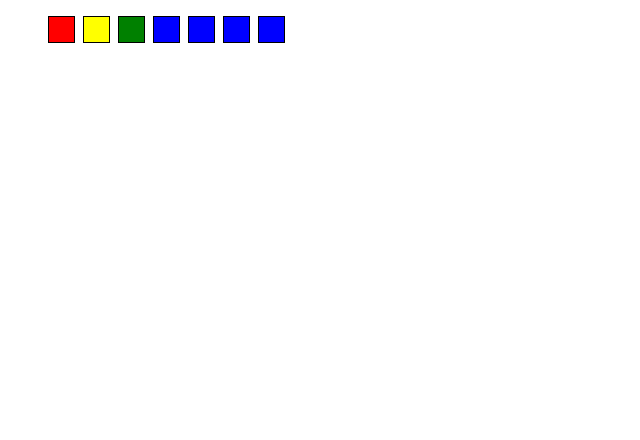
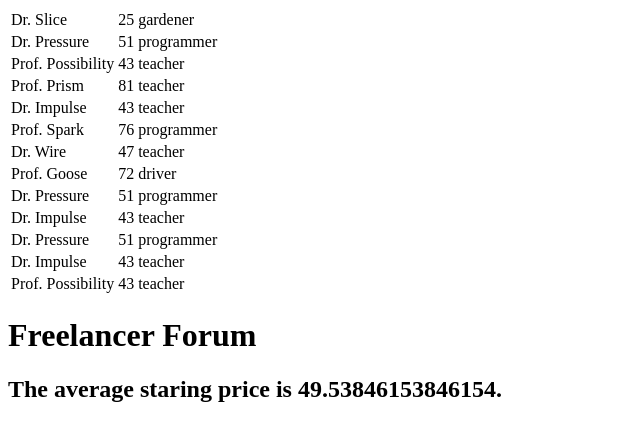
Before and after one commit to EzraDonner/Unit2.FreelancerForum, a plain HTML site: page index.html in a window 1280 px wide. Shown: the whole page, without its empty margins (0-640 px from the left). Drawn offline with Linux system fonts and the light colour scheme.

Commit message:
Tuesday afternoon

```diff
--- a/index.html
+++ b/index.html
@@ -8,7 +8,7 @@
     <script src="index.js" defer></script>
   </head>
   <body>
-    <ul id="squares"></ul>
+    <table id="freelancers"></table>
     <!-- TODO: Add a second <ul> for circles -->
   </body>
 </html>
--- a/index.js
+++ b/index.js
@@ -1,31 +1,37 @@
-// === State ===
-// Here, we define variables for the data that our program needs to remember.
-// We call this data "state" because it represents the state of our program.
-// This is also where we define functions to modify the state.
-
-// TODO: Add support for more colors
-const colors = ["red", "green", "blue"];
-const sizes = ["small", "medium", "large"];
-const maxShapes = 10;
-const shapes = [
-  {
-    color: "red",
-    size: "small",
-  },
-  {
-    color: "yellow",
-    size: "small",
-  },
+const freelancers = [
+  { name: "Dr. Slice", price: 25, occupation: "gardener" },
+  { name: "Dr. Pressure", price: 51, occupation: "programmer" },
+  { name: "Prof. Possibility", price: 43, occupation: "teacher" },
+  { name: "Prof. Prism", price: 81, occupation: "teacher" },
+  { name: "Dr. Impulse", price: 43, occupation: "teacher" },
+  { name: "Prof. Spark", price: 76, occupation: "programmer" },
+  { name: "Dr. Wire", price: 47, occupation: "teacher" },
+  { name: "Prof. Goose", price: 72, occupation: "driver" },
 ];
 
+const init = () => {
+  const h1 = document.createElement("h1");
+  h1.innerText = "Freelancer Forum";
+  document.body.append(h1);
+
+  const h2 = document.createElement("h2");
+  h2.innerText = `The average staring price is`;
+  document.body.append(h2);
+
+  const nameHeader = document.createElement("h1");
+};
+
+init();
+
 /** Adds a shape with random properties to the `shapes` array */
-function addShape() {
-  const color = colors[Math.floor(Math.random() * colors.length)];
+function addFreelancer() {
+  const freelancer =
+    freelancers[Math.floor(Math.random() * freelancers.length)];
 
   // TODO: Randomize the size of the shape
   const size = "small";
 
-  shapes.push({ color, size });
+  freelancers.push(freelancer);
 }
 
 // === Render ===
@@ -33,16 +39,28 @@ function addShape() {
 // In this section, we define the functions to render state.
 
 /** Updates the DOM to reflect the current state. */
+function sum(arr) {
+  let price = 0;
+  for (let i = 1; i < arr.length; i++) {
+    price += arr[i].price;
+  }
+  return price;
+}
+
 function render() {
-  // Render the squares
-  const squareList = document.querySelector("#squares");
-  const squareElements = shapes.map((shape) => {
-    const squareElement = document.createElement("li");
-    squareElement.classList.add(shape.color, shape.size);
-    return squareElement;
+  // Render the freelancers
+  const freelancerList = document.querySelector("#freelancers");
+  const freelancerElements = freelancers.map((freelancer) => {
+    const freelancerElement = document.createElement("tr");
+    freelancerElement.innerHTML = `<td>${freelancer.name}</td><td>${freelancer.price}</td><td>${freelancer.occupation}</td>`;
+    return freelancerElement;
   });
-  squareList.replaceChildren(...squareElements);
+  freelancerList.replaceChildren(...freelancerElements);
 
+  let average = sum(freelancers) / freelancers.length;
+
+  const averageElement = document.querySelector("h2");
+  averageElement.innerText = `The average staring price is ${average}.`;
   // TODO: Render the circles
 }
 
@@ -53,7 +71,7 @@ function render() {
 // and return an interval ID that we can use to stop the interval later.
 // Calling `clearInterval(addShapeIntervalId)` will stop the interval.
 const addShapeIntervalId = setInterval(() => {
-  addShape();
+  addFreelancer();
   render();
 
   // TODO: Stop adding shapes if we've reached the maximum number of shapes
```
